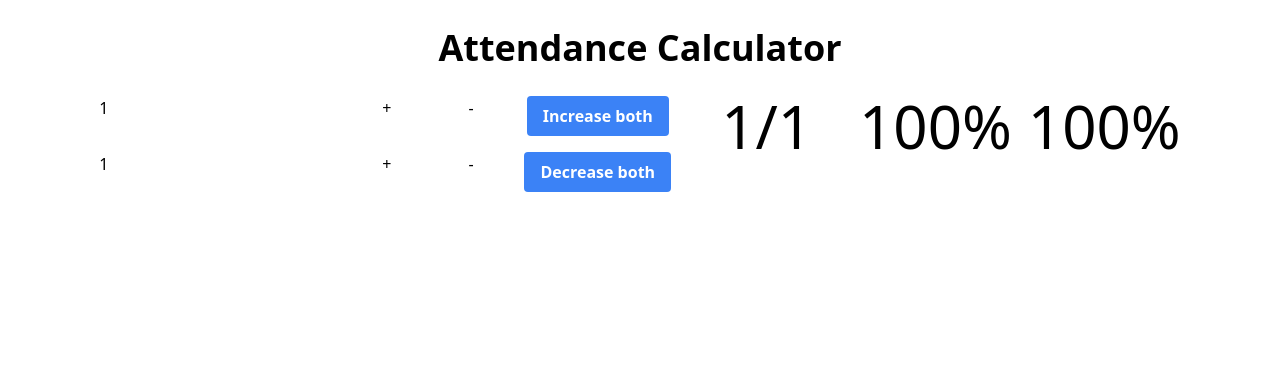
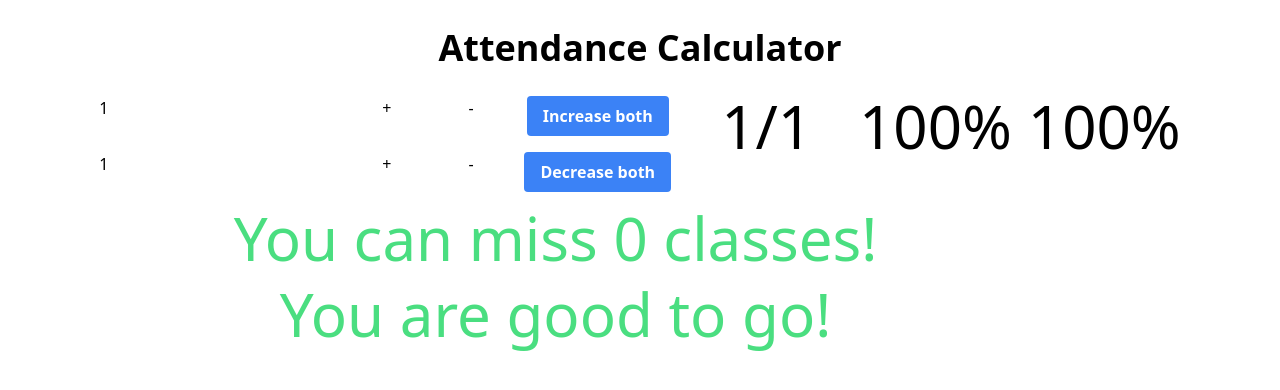
Before and after one commit to sankalpmukim/quick-attendance-calc, a Next.js app: page / in a window 1280 px wide. Shown: the top 390 px of the page. Built offline with nearby package versions, Linux system fonts and the light colour scheme.

Commit message:
conclusion text

```diff
--- /dev/null
+++ b/src/lib.ts
@@ -0,0 +1,44 @@
+export const calcDaysTillBelow75Percent = (
+  numerator: number,
+  denominator: number
+) => {
+  const num = numerator;
+  let den = denominator;
+  let fraction = numerator / denominator;
+  let count = 0;
+
+  while (Math.ceil(Math.round(fraction * 10000) / 100) >= 75) {
+    den += 1;
+    fraction = num / den;
+    count += 1;
+  }
+
+  return count - 1;
+};
+
+export const calcDaysTillAbove75Percent = (
+  numerator: number,
+  denominator: number
+) => {
+  let num = numerator;
+  let den = denominator;
+  let fraction = numerator / denominator;
+  let count = 0;
+
+  while (Math.ceil(Math.round(fraction * 10000) / 100) <= 75) {
+    den += 1;
+    num += 1;
+    fraction = num / den;
+    count += 1;
+  }
+
+  return count - 1;
+};
+
+export const pluralAndSingularClasses = (count: number) => {
+  return count === 1 ? "class" : "classes";
+};
+
+export const classNames = (...classes: string[]) => {
+  return classes.filter(Boolean).join(" ");
+};
--- a/src/pages/index.tsx
+++ b/src/pages/index.tsx
@@ -1,6 +1,12 @@
 import { type NextPage } from "next";
 import Head from "next/head";
 import { useEffect, useState } from "react";
+import {
+  calcDaysTillAbove75Percent,
+  calcDaysTillBelow75Percent,
+  classNames,
+  pluralAndSingularClasses,
+} from "../lib";
 
 const Home: NextPage = () => {
   const [numerator, setNumerator] = useState(1);
@@ -50,7 +56,7 @@ const Home: NextPage = () => {
         {/* center */}
         <main className="my-auto flex h-full w-full flex-1 flex-col items-center justify-center p-0 text-center md:px-20">
           {/* grid with 2 x 3 layout */}
-          <div className="m-2 grid grid-cols-11 grid-rows-3 gap-4 md:grid-rows-2">
+          <div className="m-2 grid grid-cols-11 gap-4">
             {/* numerator input */}
             <div className="col-span-3 col-start-2 row-span-1 row-start-1 md:col-start-1">
               <input
@@ -144,6 +150,50 @@ const Home: NextPage = () => {
                 )}%`}
               </div>
             </div>
+            {/* div takes entire row */}
+            <div className="col-span-11 row-span-1 md:row-span-1">
+              <div
+                className={classNames(
+                  numerator / denominator >= 0.75
+                    ? "text-green-400"
+                    : "text-red-400",
+                  "text-xl md:text-6xl"
+                )}
+              >
+                {`${
+                  numerator / denominator >= 0.75
+                    ? `You can miss ${calcDaysTillBelow75Percent(
+                        numerator,
+                        denominator
+                      )} ${pluralAndSingularClasses(
+                        calcDaysTillBelow75Percent(numerator, denominator)
+                      )}!`
+                    : `You need to attend ${calcDaysTillAbove75Percent(
+                        numerator,
+                        denominator
+                      )} ${pluralAndSingularClasses(
+                        calcDaysTillAbove75Percent(numerator, denominator)
+                      )}!`
+                }`}
+              </div>
+            </div>
+            {/* div takes entire row */}
+            <div className="col-span-11 row-span-1 md:row-span-1">
+              <div
+                className={classNames(
+                  numerator / denominator >= 0.75
+                    ? "text-green-400"
+                    : "text-red-400",
+                  "text-xl md:text-6xl"
+                )}
+              >
+                {`${
+                  numerator / denominator >= 0.75
+                    ? `You are good to go!`
+                    : `You need to attend more classes!`
+                }`}
+              </div>
+            </div>
           </div>
         </main>
       </div>
```
